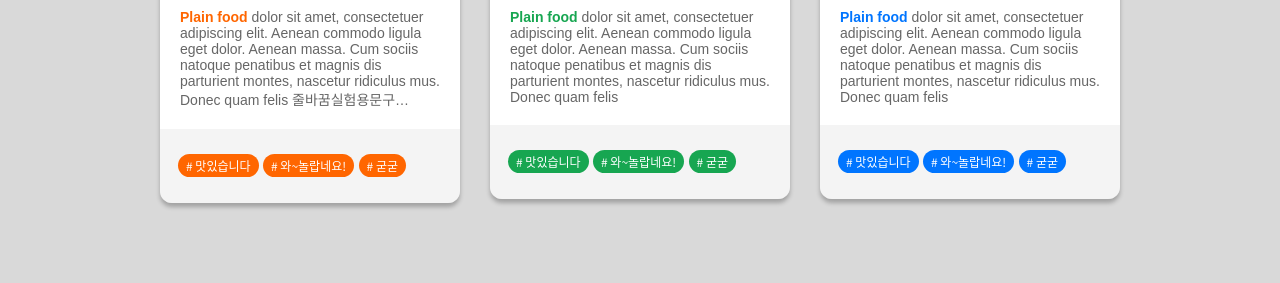
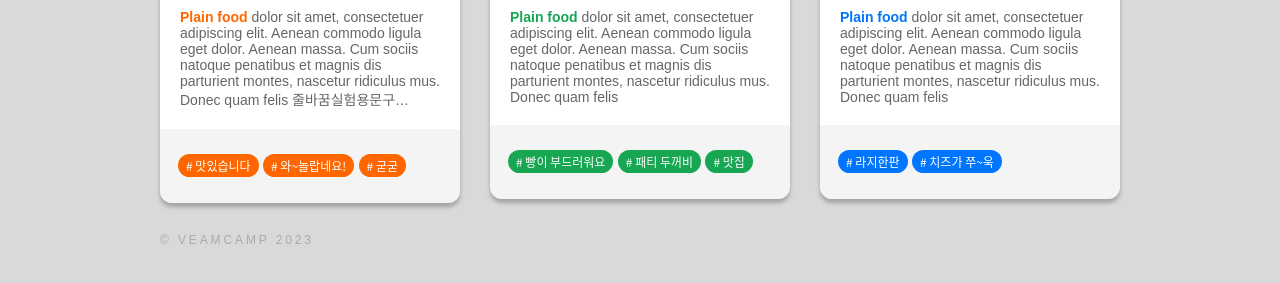
Before and after one commit to GeonWoo-LPS/food, a plain HTML site: page index.html in a window 1280 px wide. Shown: the part 401-684 px from the top of the page. Drawn offline with Linux system fonts and the light colour scheme.

Commit message:
footer 완성 및 card_tag 부분 짤리는 문제 해결

```diff
--- a/index.html
+++ b/index.html
@@ -58,9 +58,9 @@
                                     </p>
                                 </div>
                                 <div class="card_tag">
-                                    <span># 맛있습니다</span>
-                                    <span># 와~놀랍네요!</span>
-                                    <span># 굳굳</span>
+                                    <span># 빵이 부드러워요</span>
+                                    <span># 패티 두꺼비</span>
+                                    <span># 맛집</span>
                                 </div>
                             </section>
                         </li>
@@ -80,9 +80,8 @@
                                     </p>
                                 </div>
                                 <div class="card_tag">
-                                    <span># 맛있습니다</span>
-                                    <span># 와~놀랍네요!</span>
-                                    <span># 굳굳</span>
+                                    <span># 라지한판</span>
+                                    <span># 치즈가 쭈~욱</span>
                                 </div>
                             </section>
                         </li>
@@ -91,7 +90,9 @@
             </div>
         </main>
         <footer class="food-footer">
-            <div class="l_wrapper"></div>
+            <div class="l_wrapper">
+                <div class="footer">© VEAMCAMP 2023</div>
+            </div>
         </footer>
     </body>
 </html>
--- a/style.css
+++ b/style.css
@@ -163,7 +163,7 @@ body {
     height: 74px;
     background-color: #F4F4F4;
     line-height: 74px;
-    padding: 0 18px;
+    padding-left: 18px;
     flex-shrink: 0;
 }
 
@@ -226,6 +226,8 @@ body {
     background-color: #0075FF;
 }
 
-.food-footer {
-    box-shadow: inset 0 0 10px yellow;
+.footer {
+    font-size: 12px;
+    letter-spacing: 0.24em;
+    color: #AAAAAA
 }
```
